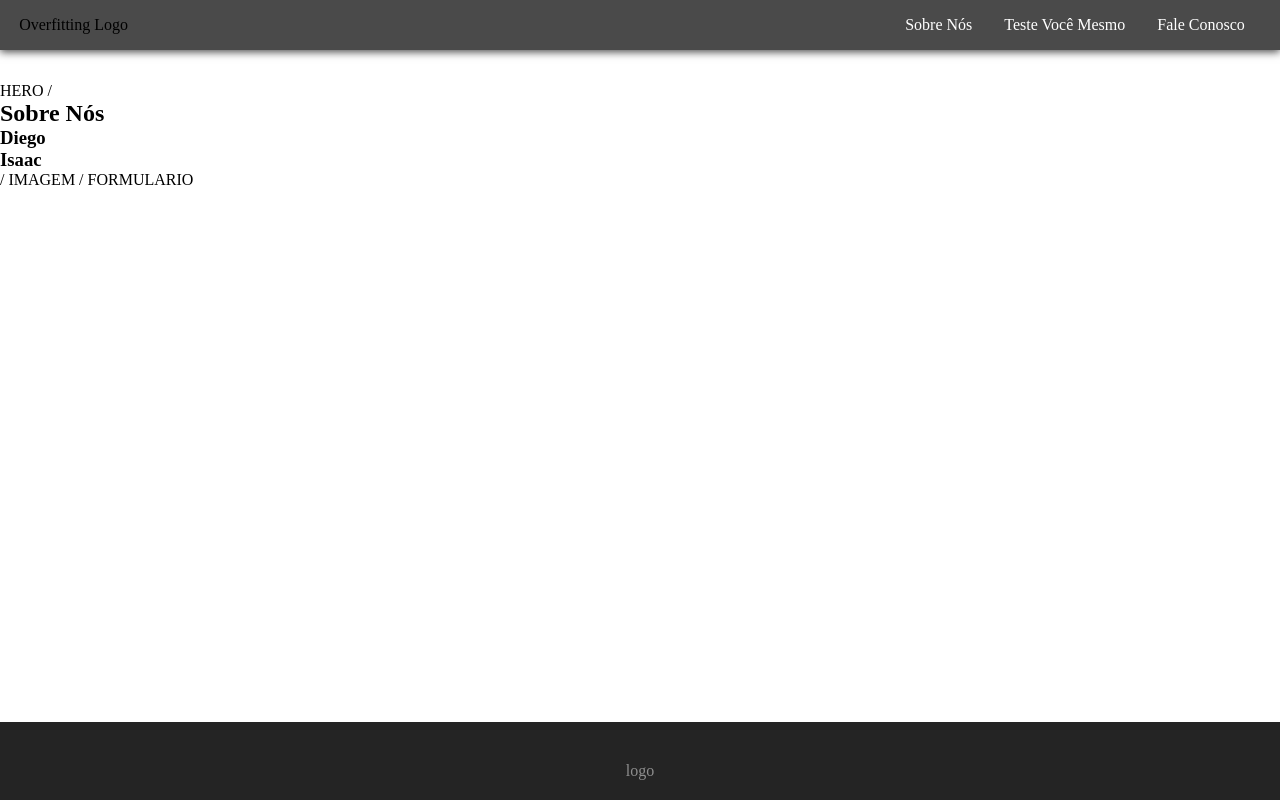
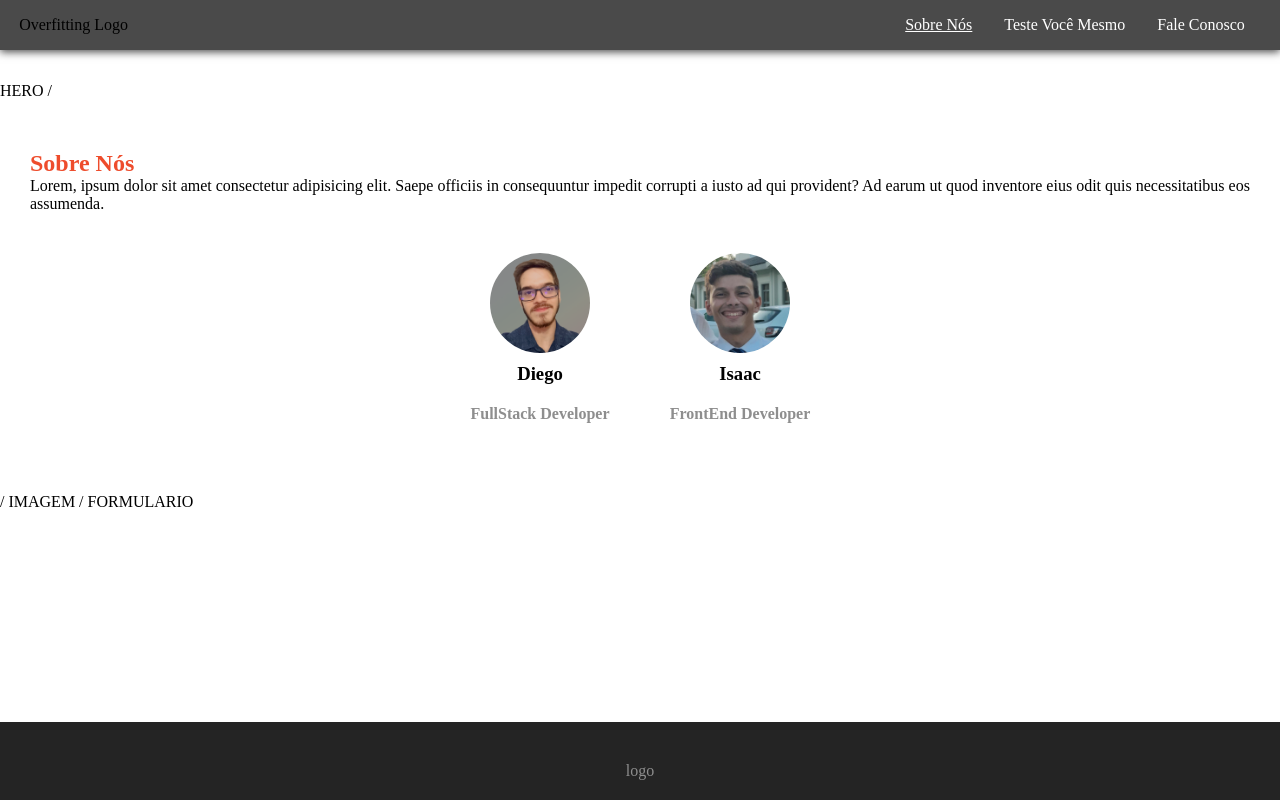
Before and after one commit to rabdiego/processo_seletivo_ceos_pt2, a Next.js app in the folder overfitting/: page / in a window 1280 px wide. Shown: the top 800 px of the page. Built offline with nearby package versions, Linux system fonts and the light colour scheme.

Commit message:
AboutUs Section Added

```diff
--- a/overfitting/src/app/layout.tsx
+++ b/overfitting/src/app/layout.tsx
@@ -17,7 +17,7 @@ export default function RootLayout({
   return (
     <html lang="en">
       <head>
-        <link rel="shortcut icon" href="../../public/favicon.ico" sizes='any'/>
+        <link rel="shortcut icon" href="/favicon.ico" sizes='any'/>
       </head>
       <body className='body'>
         <Navbar/>
--- a/overfitting/src/components/AboutUs.tsx
+++ b/overfitting/src/components/AboutUs.tsx
@@ -1,15 +1,27 @@
+import styles from '../styles/AboutUs.module.css'
+import Image from 'next/image'
+
 export default function AboutUs() {
     return (
     <section id="sobre-nos">
-        <div>
+        <div className={styles.aboutus}>
             <h2>Sobre Nós</h2>
-            <div>
-                <h3>Diego</h3>
-                <h4></h4>
-            </div>
-            <div>
-                <h3>Isaac</h3>
-                <h4></h4>
+            <p>Lorem, ipsum dolor sit amet consectetur adipisicing elit. Saepe officiis in consequuntur impedit corrupti a iusto ad qui provident? Ad earum ut quod inventore eius odit quis necessitatibus eos assumenda.</p>
+            <div className={styles.cardcontainer}>
+                <div className={styles.card}>
+                    <div className={styles.cardcontent}>
+                        <Image src='/diego.png' alt='diego' width={100} height={100} className={styles.image}/>
+                        <h3>Diego</h3>
+                        <h4>FullStack Developer</h4>
+                    </div>
+                </div>
+                <div className={styles.card}>
+                    <div className={styles.cardcontent}>
+                    <Image src='/isaac.png' alt='isaac' width={100} height={100} className={styles.image}/>
+                        <h3>Isaac</h3>
+                        <h4>FrontEnd Developer</h4>
+                    </div>
+                </div>
             </div>
         </div>
     </section>
--- a/overfitting/src/components/Navbar.tsx
+++ b/overfitting/src/components/Navbar.tsx
@@ -10,7 +10,7 @@ export default function Navbar() {
         </div>
         <ul>
             <li>
-                <a>Sobre Nós</a>
+                <a href='#sobre-nos'>Sobre Nós</a>
             </li>
             <li>
                 <a>Teste Você Mesmo</a>
--- /dev/null
+++ b/overfitting/src/styles/AboutUs.module.css
@@ -0,0 +1,51 @@
+.aboutus {
+    display: flex;
+    flex-direction: column;
+
+    margin: 50px 30px 50px 30px;
+}
+
+.cardcontainer {
+    display: flex;
+    justify-content: center;
+    align-items: center;
+
+    margin-top: 20px;
+
+}
+
+.card {
+    display: flex;
+    justify-content: center;
+    align-items: center;
+
+
+    padding: 20px;
+    height: 100%;
+    width: 200px;
+}
+
+.cardcontent {
+    display: flex;
+    flex-direction: column;
+    align-items: center;
+}
+
+.aboutus h2 {
+
+    color: #EE4C2C;
+}
+
+.aboutus h3 {
+    margin-top: 10px;
+    margin-bottom: 20px;
+
+}
+
+.aboutus h4 {
+    color: #8e8e8e;
+}
+
+.image {
+    border-radius: 60px;
+}
```
Also changed, not shown: overfitting/public/diego.png (added), overfitting/public/isaac.png (added).
